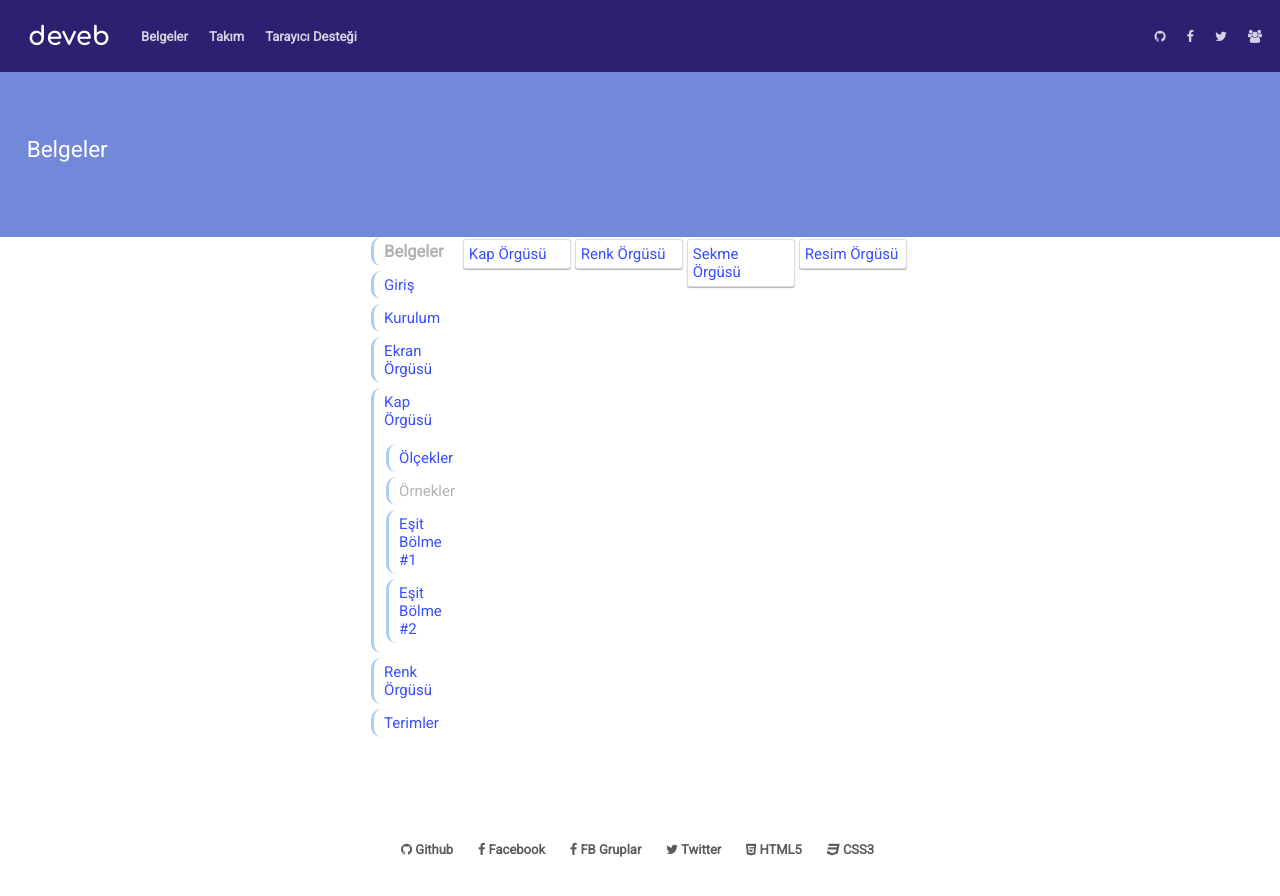
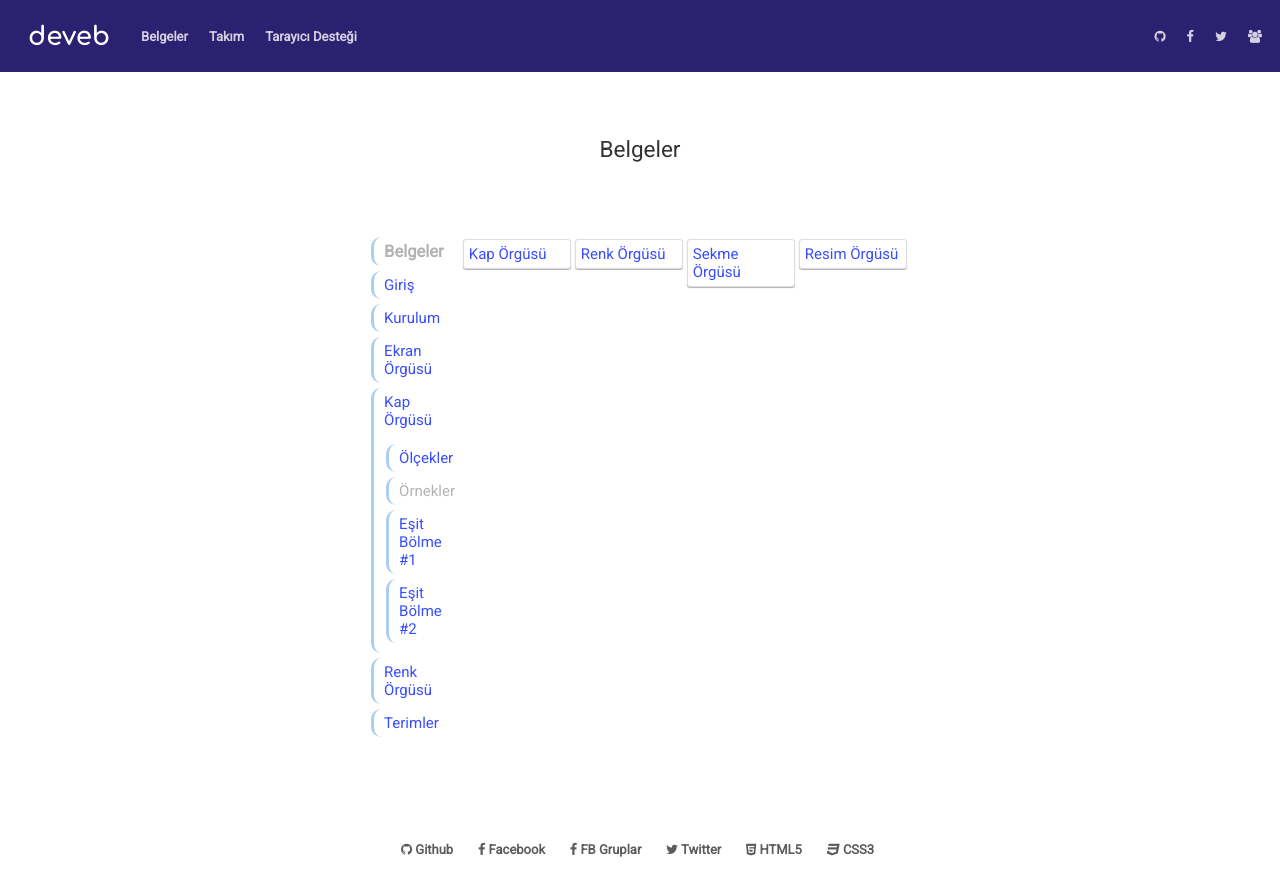
Before and after one commit to data-deveb/data-deveb.github.io, a Jekyll site: the page built from belgeler/belgeler.html, in a window 1280 px wide. Shown: the top 896 px of the page. Built offline with Jekyll 4.4.1, drawn with Linux system fonts in a browser that asks for light colours.

Commit message:
Güncelleme

```diff
--- a/_layouts/default.html
+++ b/_layouts/default.html
@@ -8,7 +8,7 @@
   {% include header.html %}
   </header>
   {% if page.title %}<div data-gnl="1 1p" class="sayfa-başlığı">
-    <h1 data-gnl="23 24p ortada-ol">{{ page.title }}</h1>
+    <h1 data-gnl="23 24p ortada ortada-ol">{{ page.title }}</h1>
   </div>{% endif %}
   <div data-gnl="23 göbekte-ol" data-dev="kaplama">
     <div data-gnl="24" data-ort="4">
--- a/assets/css/deveb.genel.css
+++ b/assets/css/deveb.genel.css
@@ -94,14 +94,13 @@
 
 
 .sayfa-başlığı{
-	background:rgb(114, 137, 218) none repeat scroll 0% 0%;
 	padding:64px 0;
 	color:#fff;
 }
 .sayfa-başlığı h1{
 	text-align: center;
 	font-weight: 300;
-	color:#fff;
+	color:rgb(114, 137, 218) none repeat scroll 0% 0%;
 }
 
 
```
